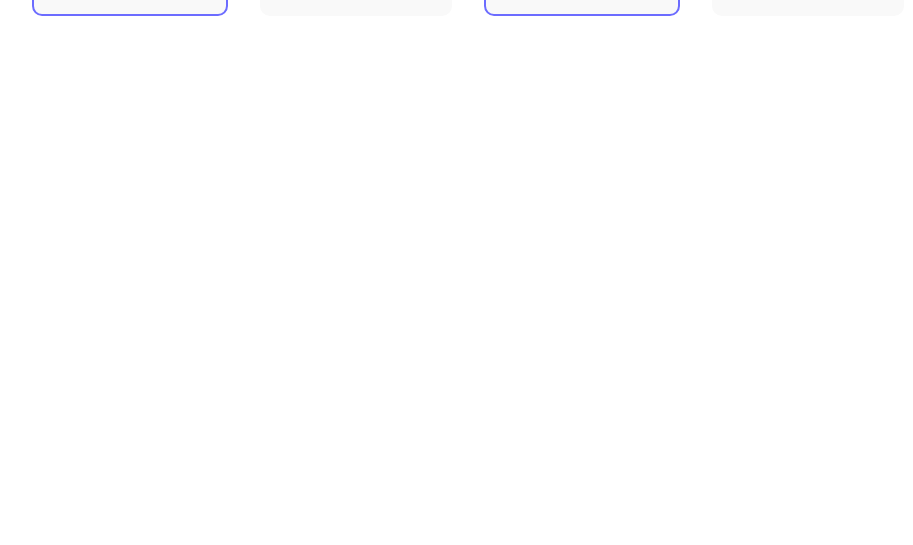
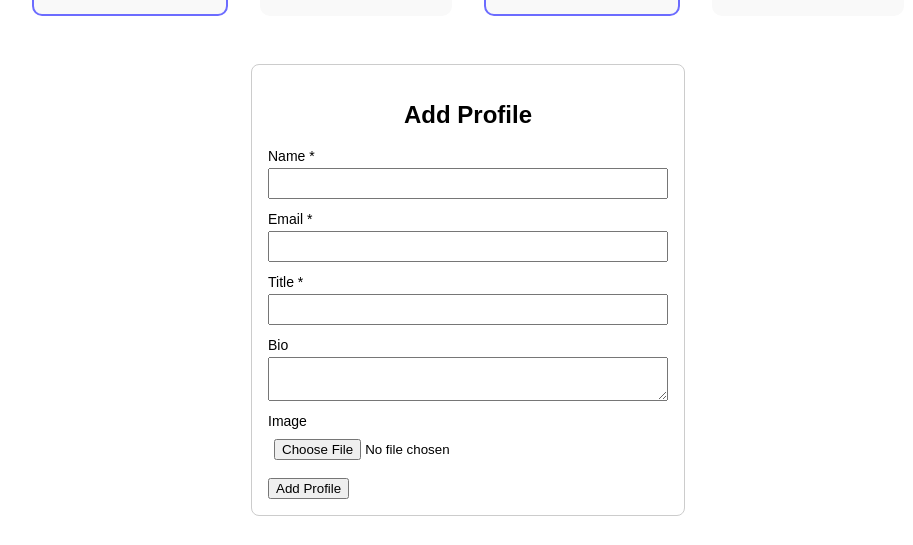
Before and after one commit to kimitra/profile-app, a React (Vite) app: page / in a window 1280 px wide. Shown: the part 654-1199 px from the top of the page, without its empty margins (172-1085 px from the left). Before the commit the page ends 800 px from the top, so only its background shows below. Built offline with nearby package versions, Linux system fonts and the light colour scheme.

Commit message:
Updated to Lab 7

```diff
--- a/src/App.jsx
+++ b/src/App.jsx
@@ -3,7 +3,9 @@ import Card from "./components/Card";
 import Section from "./components/Section";
 import Introduction from "./components/Introduction";
 import Header from "./components/Header";
+import AddProfile from "./components/AddProfile";
 import "./App.css";
+
 
 
 
@@ -31,7 +33,7 @@ const App = () => {
       isFeatured: false,
     },
     {
-      image: "https://pbs.twimg.com/profile_images/2015558340319797248/A6TbRBuq_400x400.jpg",
+      image: "https://pbs.twimg.com/profile_images/2016633591388569602/LUDaWUDR_400x400.jpg",
       name: "Rose Landry",
       title: "TA",
       year: "Junior",
@@ -118,6 +120,7 @@ const App = () => {
         />
       ))}
     </Section>
+    <AddProfile />
   </div>
   );
 };
--- /dev/null
+++ b/src/components/AddProfile.css
@@ -0,0 +1,30 @@
+.add-profile{
+    max-width: 400px;
+    margin: 32px auto;
+    padding: 16px;
+    border: 1px solid #ccc;
+    border-radius: 8px;
+}
+.add-profile h2{
+    text-align: center;
+}
+.add-profile label{
+    display: flex;
+    flex-direction: column;
+    margin-bottom: 12px;
+    font-size: 14px;
+}
+.add-profile input,
+.add-profile textarea {
+    padding: 6px;
+    margin-top: 4px;
+}
+.error{
+    color: red;
+    font-size: 12px;
+}
+.success{
+    color: green;
+    text-align: center;
+    margin-top: 12px;
+}
--- /dev/null
+++ b/src/components/AddProfile.jsx
@@ -0,0 +1,162 @@
+import { useState } from "react";
+import "./AddProfile.css";
+
+const AddProfile = () => {
+    const [values, setValues] = useState({
+        name: "",
+        email: "",
+        title: "",
+        bio: "",
+        image: null,
+    });
+
+    const [errors, setErrors] = useState({});
+    const [successMessage, setSuccessMessage] = useState("");
+    const [submitting, setSubmitting] = useState(false);
+
+    const validateField = (name, value) => {
+        switch (name) {
+            case "name":
+                if (!value.trim()) return "Name is required.";
+                break;
+            case "email":
+                if (!value.trim()) return "Email is required.";
+                if (!value.includes("@")) return "Invalid email format.";
+                break;
+            case "title":
+                if (!value.trim()) return "Title is required.";
+                break;
+            case "bio":
+                if (value.length > 200) return "Bio must be 200 characters or less.";
+                break;
+            default:
+                return "";
+        }
+        return "";
+    };
+
+    const handleChange = (e) => {
+        const { name, value } = e.target;
+
+        setValues((prev) => ({
+            ...prev,
+            [name]: value,
+        }));
+
+        setErrors((prev) => ({
+            ...prev,
+            [name]: validateField(name, value),
+        }));
+    };
+
+    const handleFileChange = (e) => {
+        const file = e.target.files[0];
+        if (!file) return;
+
+        if (!file.type.startsWith("image/")) {
+            setErrors((prev) => ({ ...prev, image: "File must be an image." }));
+            return;
+        }
+
+        setValues((prev) => ({ ...prev, image: file }));
+        setErrors((prev) => ({ ...prev, image: "" }));
+    };
+
+    const handleSubmit = (e) => {
+        e.preventDefault();
+
+        const newErrors = {};
+        Object.keys(values).forEach((key) => {
+            if (key !== "image"){
+                const error = validateField(key, values[key]);
+                if (error) newErrors[key] = error;
+            }
+        });
+
+        if (Object.keys(newErrors).length > 0){
+            setErrors(newErrors);
+            return;
+        }
+        setSubmitting(true);
+
+        setTimeout(() => {
+            setSuccessMessage("Profile added successfully!");
+            setValues({
+                name: "",
+                email: "",
+                title: "",
+                bio: "",
+                image: null,
+            });
+            setErrors({});
+            e.target.reset();
+            setSubmitting(false);
+        }, 800);
+    };
+
+    return (
+        <section className='add-profile'>
+            <h2>Add Profile</h2>
+
+            <form onSubmit={handleSubmit} noValidate>
+                <label>
+                    Name *
+                    <input name="name"
+                    value={values.name}
+                    onChange={handleChange} />
+                    {errors.name && <span className="error">{errors.name}</span>}
+                </label>
+
+                <label>
+                    Email *
+                    <input type="email"
+                    name="email"
+                    value={values.email}
+                    onChange={handleChange} />
+                    {errors.email && <span className="error">{errors.email}</span>}
+                </label>
+
+                <label>
+                    Title *
+                    <input
+                        name="title"
+                        value={values.title}
+                        onChange={handleChange}
+                    />
+                    {errors.title && <span className="error">{errors.title}</span>}
+                    </label>
+
+                    <label>
+                    Bio
+                    <textarea
+                        name="bio"
+                        maxLength={200}
+                        value={values.bio}
+                        onChange={handleChange}
+                    />
+                    {errors.bio && <span className="error">{errors.bio}</span>}
+                    </label>
+
+                    <label>
+                    Image
+                    <input
+                        type="file"
+                        accept="image/png, image/jpeg, image/jpg, image/gif"
+                        onChange={handleFileChange}
+                    />
+                    {errors.image && <span className="error">{errors.image}</span>}
+                    </label>
+
+                    <button type="submit" disabled={submitting}>
+                        {submitting ? "Submitting..." : "Add Profile"}
+                    </button>
+
+                    {successMessage && (
+                        <p className="success">{successMessage}</p>
+                    )}
+            </form>
+        </section>
+    );
+};
+
+export default AddProfile;
```
